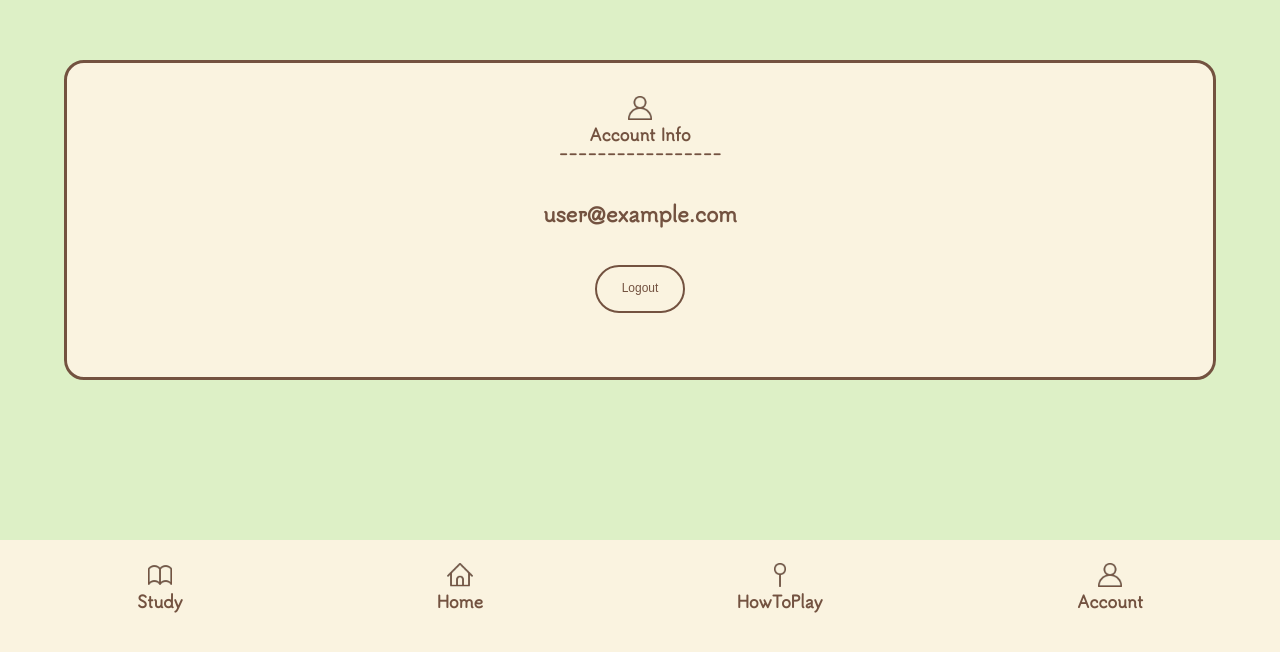
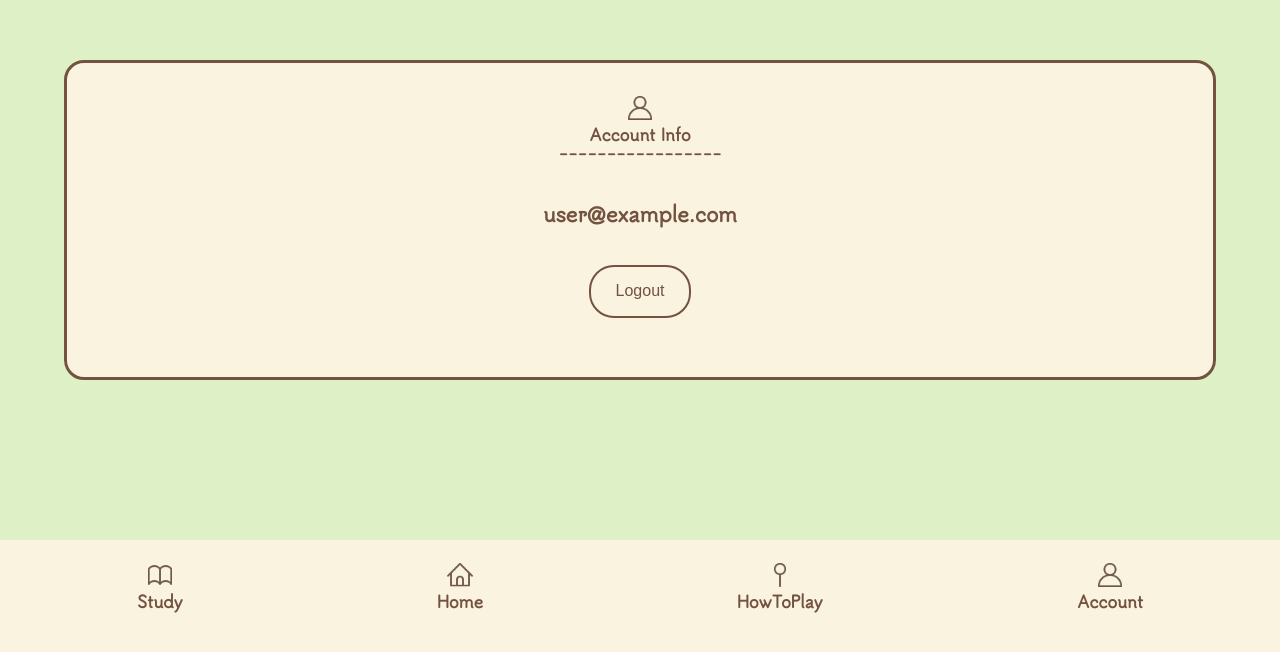
Before and after one commit to rn-vn/solution-2024, a React (Create React App) app: page /my-page in a window 1280 px wide. Shown: the part 140-792 px from the top of the page. Built offline with nearby package versions, Linux system fonts and the light colour scheme; no server answers; sample sign-in values are in the browser's storage.

Commit message:
style: mypage

```diff
--- a/src/components/Mypage.css
+++ b/src/components/Mypage.css
@@ -29,7 +29,6 @@
 .p-footer {
   color: #735240;
   font-size: 16px;
-  font-weight: 800;
   word-wrap: break-word;
 }
 
@@ -43,7 +42,7 @@
   display: inline-flex;
   color: #735240;
   background-color: #FAF3E0;
-  font-size: 12px;
+  font-size: 16px;
 }
 
 .mypage-bottom:hover {
```
